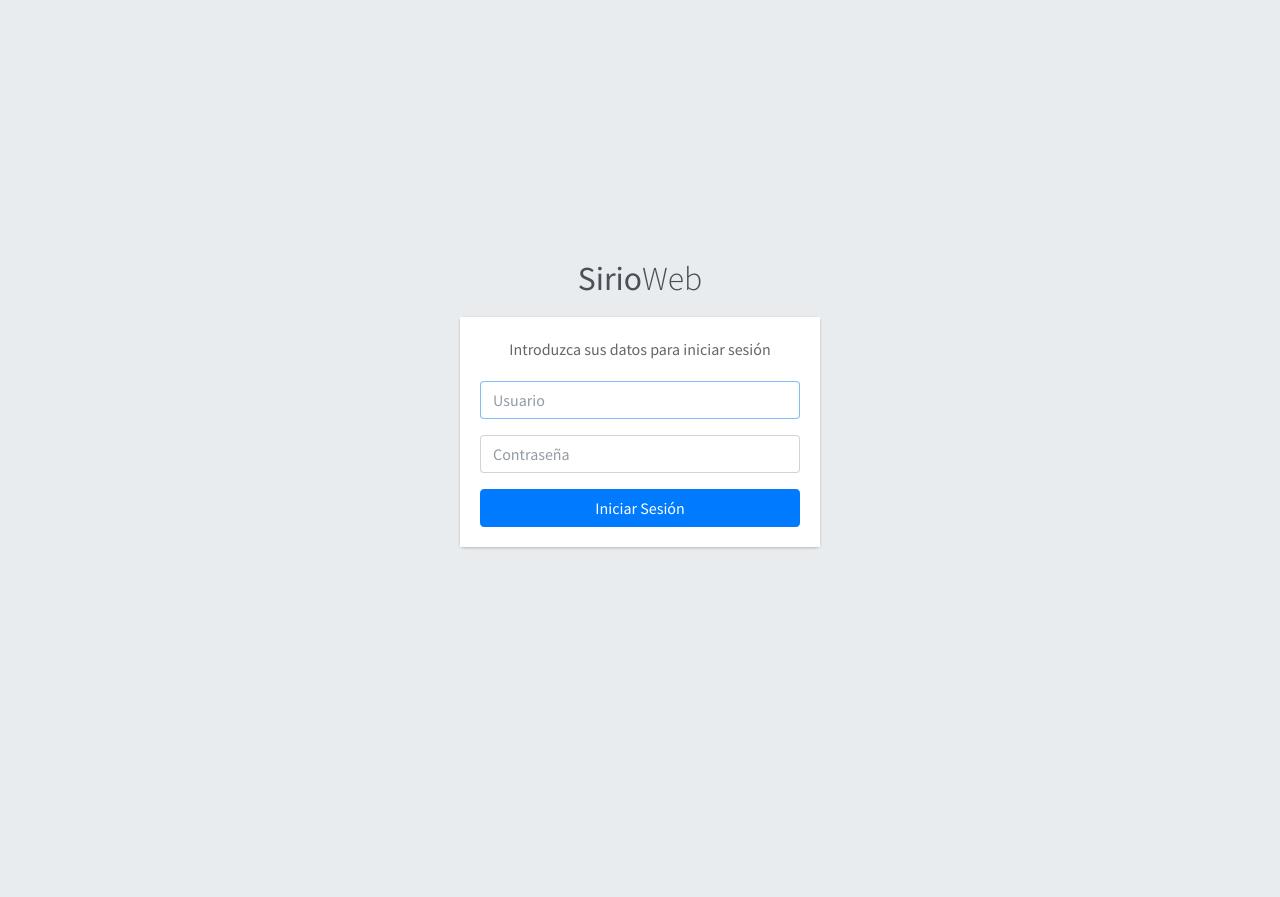
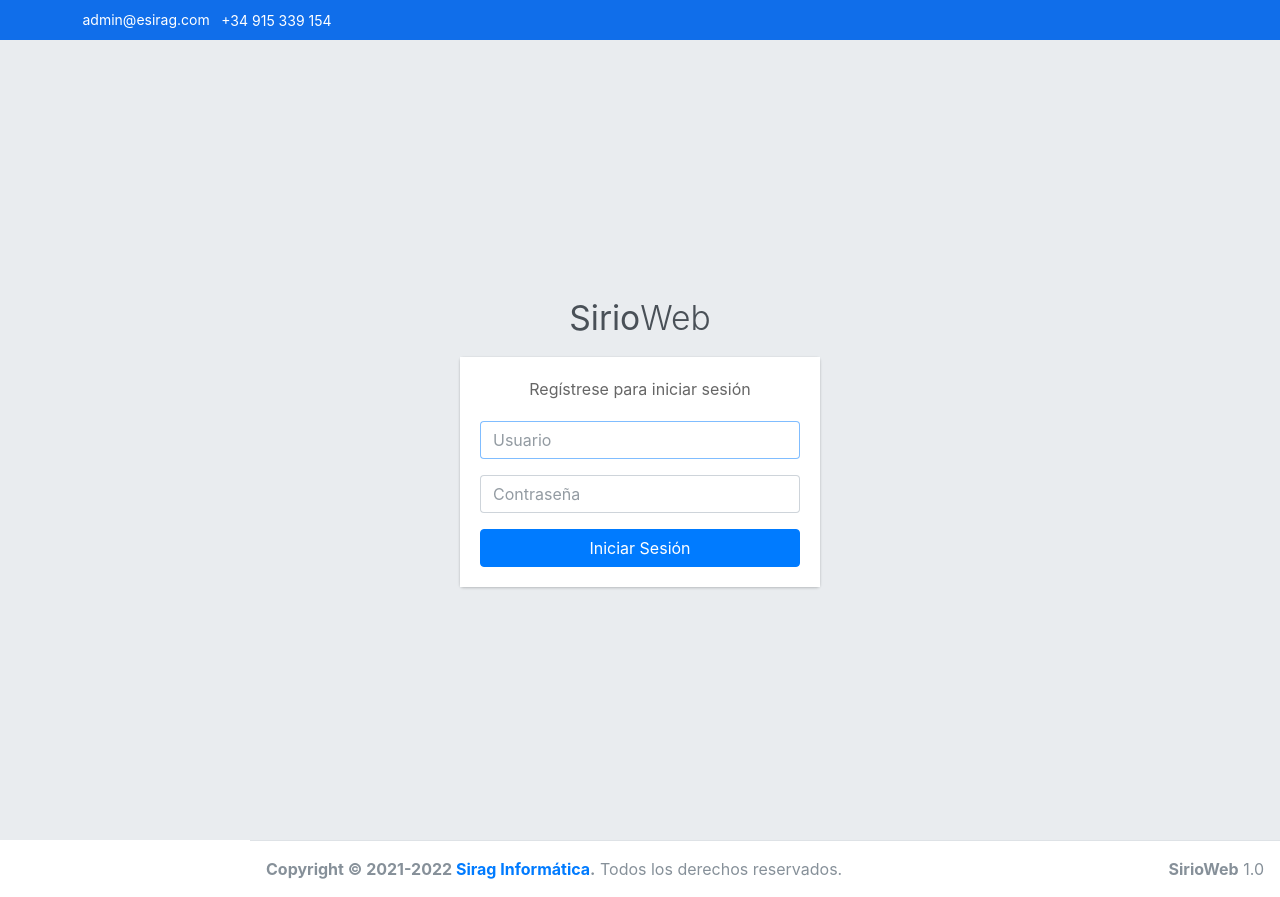
Before and after one commit to jairodri/sweb2, a Django app: page /login/ in a window 1280 px wide. Before the commit the page ends 549 px from the top, so only its background shows below. Run offline with Django 3.2, Linux system fonts and the light colour scheme; some libraries are stand-ins or nearby versions.

Commit message:
terminando login

```diff
--- a/core/login/templates/login.html
+++ b/core/login/templates/login.html
@@ -6,16 +6,36 @@
     <meta charset="utf-8">
     <meta name="viewport" content="width=device-width, initial-scale=1">
     <title>{{ title }}</title>
+    <!-- favicon -->
+    <link rel="shortcut icon" type="image/png" href="{% static 'img/favicon.ico' %}"/>
+    <!-- Google Font: Source Sans Pro -->
+     <link href="https://fonts.googleapis.com/css?family=Open+Sans:300,300i,400,400i,600,600i,700,700i|Roboto:300,300i,400,400i,500,500i,600,600i,700,700i|Poppins:300,300i,400,400i,500,500i,600,600i,700,700i" rel="stylesheet">
 
-    <!-- Google Font: Source Sans Pro -->
-    <link rel="stylesheet"
-          href="https://fonts.googleapis.com/css?family=Source+Sans+Pro:300,400,400i,700&display=fallback">
-    <!-- Font Awesome -->
-    <link rel="stylesheet" href="{% static 'lib/adminlte-3.1.0/plugins/fontawesome-free/css/all.min.css' %}">
+    <!-- Bootstrap -->
+    <link href="{% static 'lib/bootstrap/css/bootstrap.min.css' %}" rel="stylesheet">
+    <link href="{% static 'lib/bootstrap_icons-1.7.2/bootstrap-icons.css' %}" rel="stylesheet">
+    <!-- Template Main CSS File -->
+    <link href="{% static 'css/style.css' %}" rel="stylesheet">
     <!-- Theme style -->
     <link rel="stylesheet" href="{% static 'lib/adminlte-3.1.0/css/adminlte.min.css' %}">
+
 </head>
-<body class="hold-transition login-page">
+<body>
+<section id="topbar" class="d-flex align-items-center">
+    <div class="container d-flex justify-content-center justify-content-md-between">
+        <div class="contact-info d-flex align-items-center row">
+            <i class="bi bi-envelope d-flex align-items-center col-sm-6"><a
+                    href="mailto:admin@esirag.com"> admin@esirag.com</a></i>
+            <i class="bi-telephone d-flex align-items-center col-sm-6"><span> +34 915 339 154</span></i>
+        </div>
+        <div class="social-links d-none d-md-flex align-items-center">
+            <a href="https://twitter.com/siraginf" class="twitter"><i class="bi bi-twitter"></i></a>
+            <a href="https://es-es.facebook.com/SiragInformatica/" class="facebook"><i class="bi bi-facebook"></i></a>
+            <a href="https://es.linkedin.com/company/sirag-inform-tica" class="linkedin"><i class="bi bi-linkedin"></i></a>
+        </div>
+    </div>
+</section>
+<div class="hold-transition login-page">
     <div class="login-box">
         <div class="login-logo">
             <a href="{% url 'index' %}"><b>Sirio</b>Web</a>
@@ -23,15 +43,16 @@
         <!-- /.login-logo -->
         <div class="card">
             <div class="card-body login-card-body">
-            <p class="login-box-msg">Introduzca sus datos para iniciar sesión</p>
+                <p class="login-box-msg">Regístrese para iniciar sesión</p>
 
                 <form action="." method="post" id="idlogin">
                     {% csrf_token %}
+
                     {% if form.errors %}
-                    <div class="alert alert-danger alert-dismissible">
-                        <button type="button" class="close" data-dismiss="alert" aria-hidden="true">×</button>
-                        <h6><i class="icon fas fa-ban"></i></h6>
-                        <ul>
+                        <div class="callout callout-danger">
+{#                            <button type="button" class="close" data-dismiss="alert" aria-hidden="true">×</button>#}
+{#                            <h6><i class="icon fas fa-ban"></i></h6>#}
+                            <ul class="text-danger">
                                 {% for field in form %}
                                     {% for error in field.errors %}
                                         <li>{{ error }}</li>
@@ -43,11 +64,12 @@
                             </ul>
                         </div>
                     {% endif %}
+
                     <div class="input-group mb-3 form-group">
                         {{ form.username | add_class:'form-control' | attr:'placeholder:Usuario' | attr:'autocomplete:off' }}
                         <div class="input-group-append">
                             <div class="input-group-text">
-                            <span class="fas fa-envelope"></span>
+                                <span class="bi bi-person-fill"></span>
                             </div>
                         </div>
                     </div>
@@ -55,14 +77,14 @@
                         {{ form.password | add_class:'form-control' | attr:'placeholder:Contraseña' | attr:'id:current-password' }}
                         <div class="input-group-append">
                             <div class="input-group-text">
-                            <span class="fas fa-lock"></span>
+                                <span class="bi bi-lock-fill"></span>
                             </div>
                         </div>
                     </div>
                     <div class="row">
                         <div class="col-lg-12">
                             <button type="submit" class="btn btn-primary btn-block">
-                            <i class="fas fa-sign-in-alt"></i> Iniciar Sesión
+                                <i class="bi bi-box-arrow-in-right"></i> Iniciar Sesión
                             </button>
                         </div>
                     </div>
@@ -70,6 +92,16 @@
             </div>
         </div>
     </div>
+</div>
+
+<footer class="main-footer ">
+    <strong>Copyright © 2021-2022 <a href="http://http:/esirag.com/index.html">Sirag Informática</a>.</strong>
+    Todos los derechos reservados.
+    <div class="float-right d-none d-sm-inline-block">
+        <b>SirioWeb</b> 1.0
+    </div>
+</footer>
+
 <!-- jQuery -->
 <script src="{% static 'lib/adminlte-3.1.0/plugins/jquery/jquery.min.js' %}"></script>
 <!-- Bootstrap 4 -->
--- a/core/login/views.py
+++ b/core/login/views.py
@@ -5,7 +5,7 @@
 
 class CustomAuthenticationForm(AuthenticationForm):
     error_messages = {
-        'invalid_login': "El usuario y/o la contraseña no son correctos",
+        'invalid_login': "Las credenciales no son correctas",
         'inactive': "Esta cuenta está inactiva",
     }
 
--- a/templates/home.html
+++ b/templates/home.html
@@ -8,6 +8,8 @@
     <!-- Google Font: Source Sans Pro -->
     <link rel="stylesheet"
           href="https://fonts.googleapis.com/css?family=Source+Sans+Pro:300,400,400i,700&display=fallback">
+    <!-- favicon -->
+    <link rel="shortcut icon" type="image/png" href="{% static 'img/favicon.ico' %}"/>
     <!-- Font Awesome Icons -->
     <link rel="stylesheet" href="{% static 'lib/adminlte-3.1.0/plugins/fontawesome-free/css/all.min.css' %}">
     <!-- Bootstrap 4 -->
--- a/templates/list.html
+++ b/templates/list.html
@@ -36,6 +36,7 @@
 {#                </ul>#}
 {#            </div>#}
 {#        {% endif %}#}
+
         <div class="card-body">
             <table class="table table-striped table-bordered dt-responsive nowrap" id="data" style="width:100%">
                 <thead>
```
Also changed, not shown: templates/footer.html (+16 -8 lines). Lines whose indentation alone changed are shown as unchanged.
